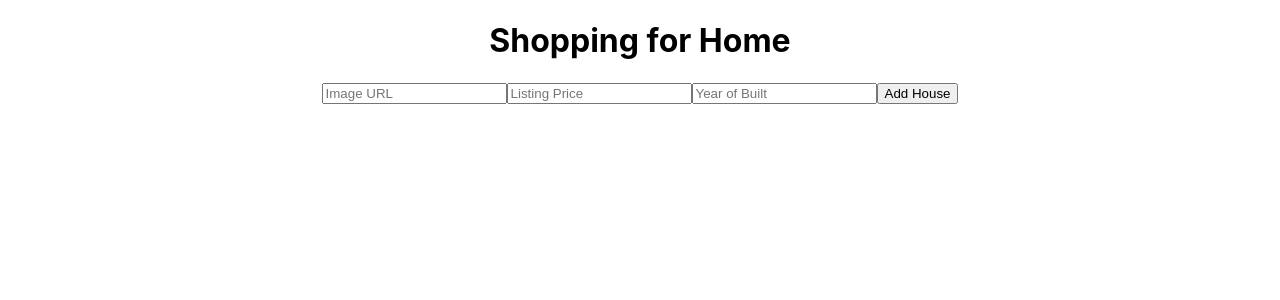
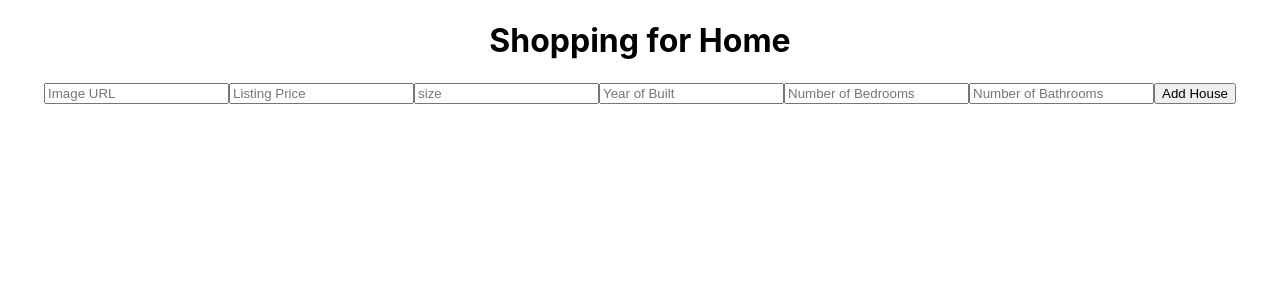
Before and after one commit to lerguan/flatiron-reactjs-frontend, a React (Create React App) app: page / in a window 1280 px wide. Shown: the top 300 px of the page. Built offline with nearby package versions, Linux system fonts and the light colour scheme.

Commit message:
add house info on form

```diff
--- a/src/NewHouseInfo.js
+++ b/src/NewHouseInfo.js
@@ -1,12 +1,29 @@
 import React, { useState } from "react";
 
-function NewHouseInfo() {
+function NewHouseInfo(onAddHouse) {
   const [image, setImage] = useState("");
   const [price, setPrice] = useState("");
   const [year, setYear] = useState("");
+  const [bedrooms, setBedrooms] = useState("");
+  const [bathrooms, setBathrooms] = useState("");
+  const [size, setSize] = useState("");
 
-  function handleSubmit() {
-    console.log("form data");
+  function handleSubmit(e) {
+    e.preventDefault();
+    fetch("http://localhost:3000/houses", {
+      method: "POST",
+      headers: { "Content-Type": "application/json" },
+      body: JSON.stringify({
+        image: image,
+        price: price,
+        year: year,
+        bedrooms: bedrooms,
+        bathrooms: bathrooms,
+        size: size,
+      }),
+    })
+      .then((r) => r.json())
+      .then((newHouse) => onAddHouse(newHouse));
   }
 
   return (
@@ -26,12 +43,27 @@ function NewHouseInfo() {
           value={price}
           onChange={(e) => setPrice(e.target.value)}
         />
+        <input type="text" name="size" placeholder="size" value={size} onChange={(e) => setSize(e.target.value)} />
         <input
           type="text"
           name="Year"
           placeholder="Year of Built"
           value={year}
           onChange={(e) => setYear(e.target.value)}
+        />
+        <input
+          type="text"
+          name="bedrooms"
+          placeholder="Number of Bedrooms"
+          value={bedrooms}
+          onChange={(e) => setBedrooms(e.target.value)}
+        />
+        <input
+          type="text"
+          name="Bathrooms"
+          placeholder="Number of Bathrooms"
+          value={bathrooms}
+          onChange={(e) => setBathrooms(e.target.value)}
         />
         <button type="submit">Add House</button>
       </form>
```
